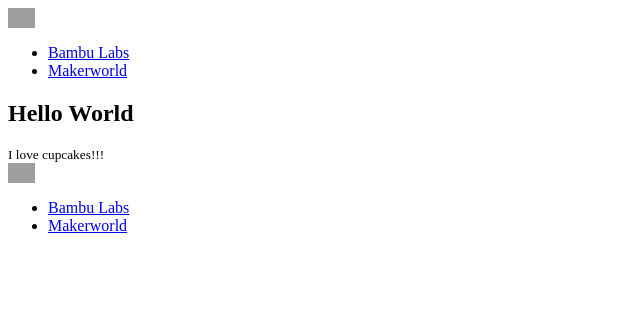
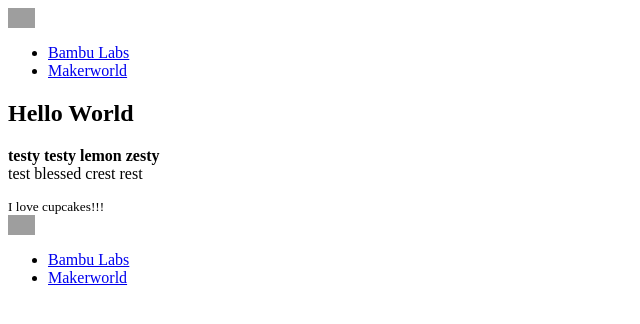
Before and after one commit to CrownWalker1/Webdev-2025, a plain HTML site: page Index.html in a window 1280 px wide. Shown: the whole page, without its empty margins (0-640 px from the left). Drawn offline with Linux system fonts and the light colour scheme; grey boxes are pictures that could not be loaded.

Commit message:
Update Index.html

```diff
--- a/Index.html
+++ b/Index.html
@@ -25,7 +25,9 @@
             <section>
                 <h1>Hello World</h1>
                 <article>
-                    <p>
+                    <p> <strong>testy testy lemon zesty</strong>
+
+                        <br> test blessed crest rest
 
 
 
```
